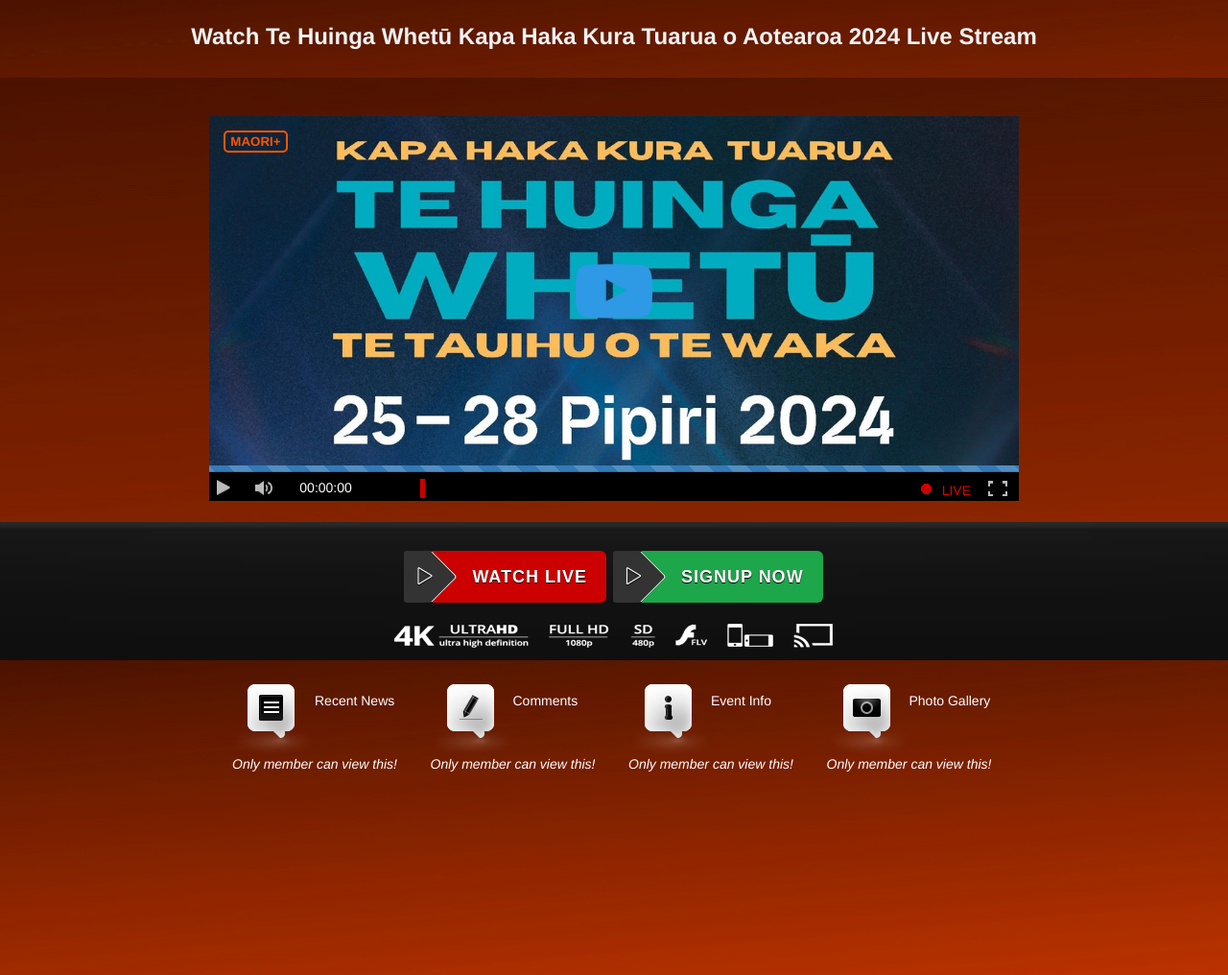
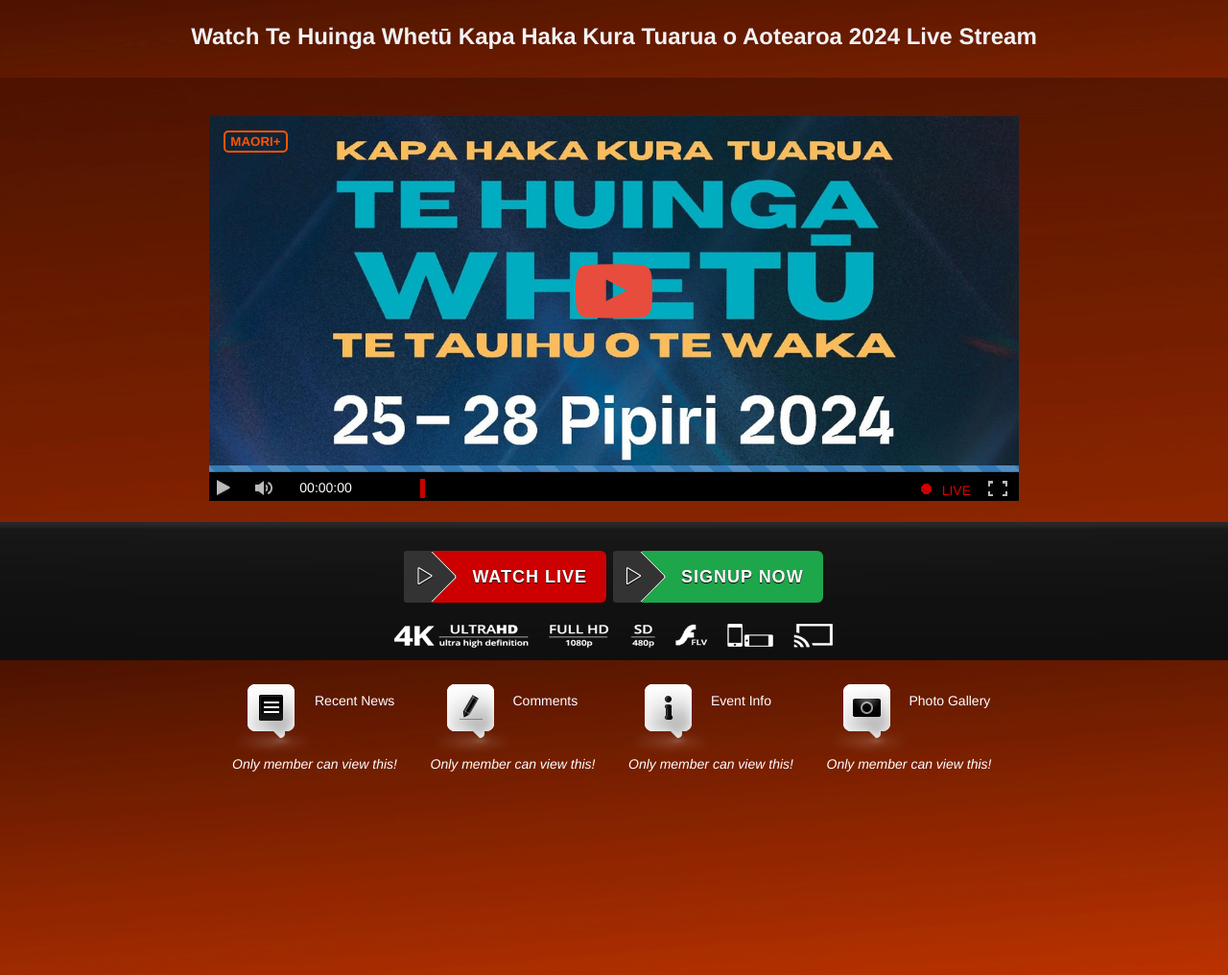
Before and after one commit to maoriplusnz/Te-Huinga-Whetu-2024, a plain HTML site: page index.html in a window 1280 px wide. Shown: the top 1016 px of the page at 96% size. Drawn offline with nearby package versions, Linux system fonts and the light colour scheme.

Commit message:
Update mov.css

```diff
--- a/mov.css
+++ b/mov.css
@@ -105,7 +105,7 @@
 	vertical-align:middle;
 	font-size:80px;
 	color:rgba(255,255,255,.5);
-	color:#2E99E5;
+	color:#E74C3C;
 }
 .play-button:hover > .fa:before{
 	color:#c00;
```
